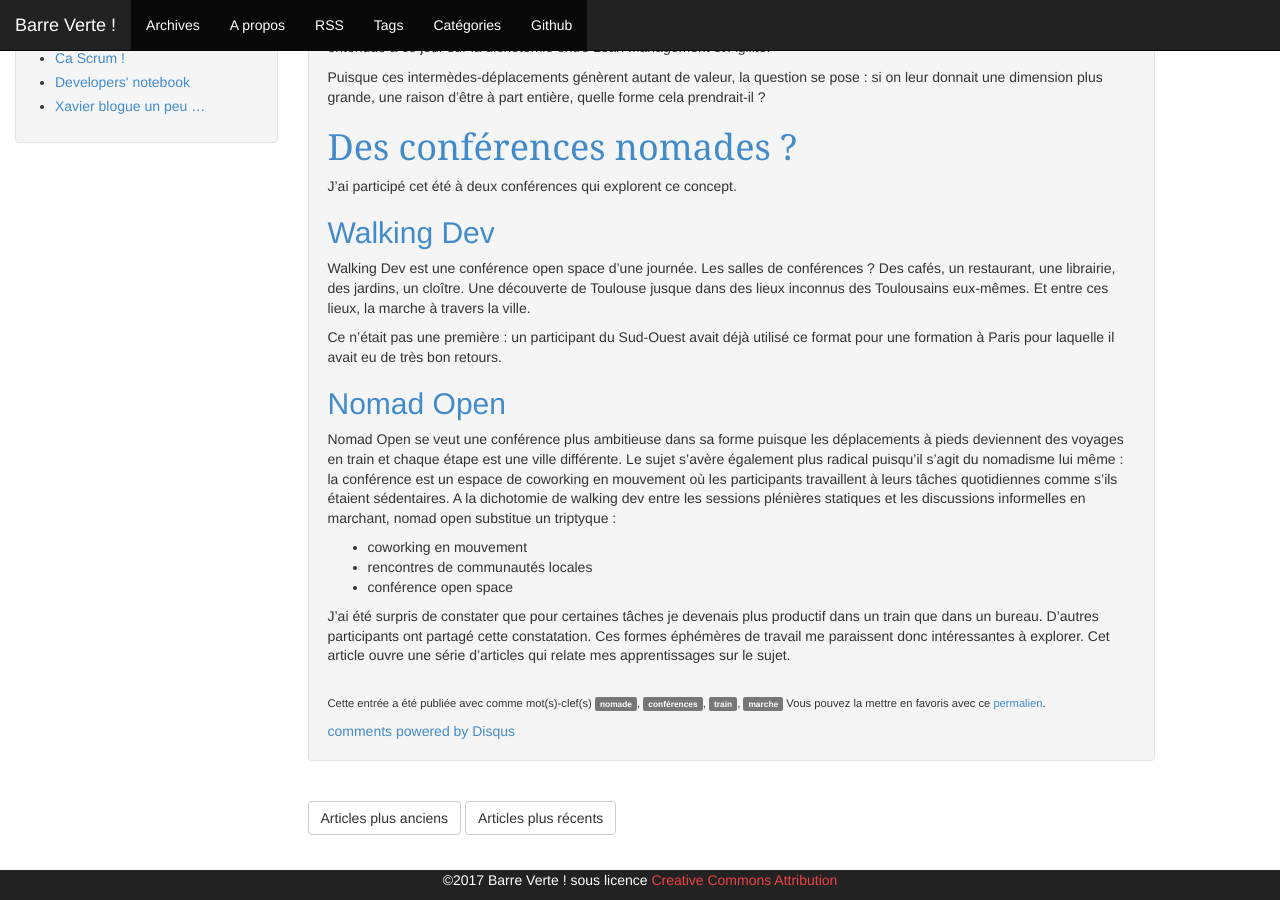
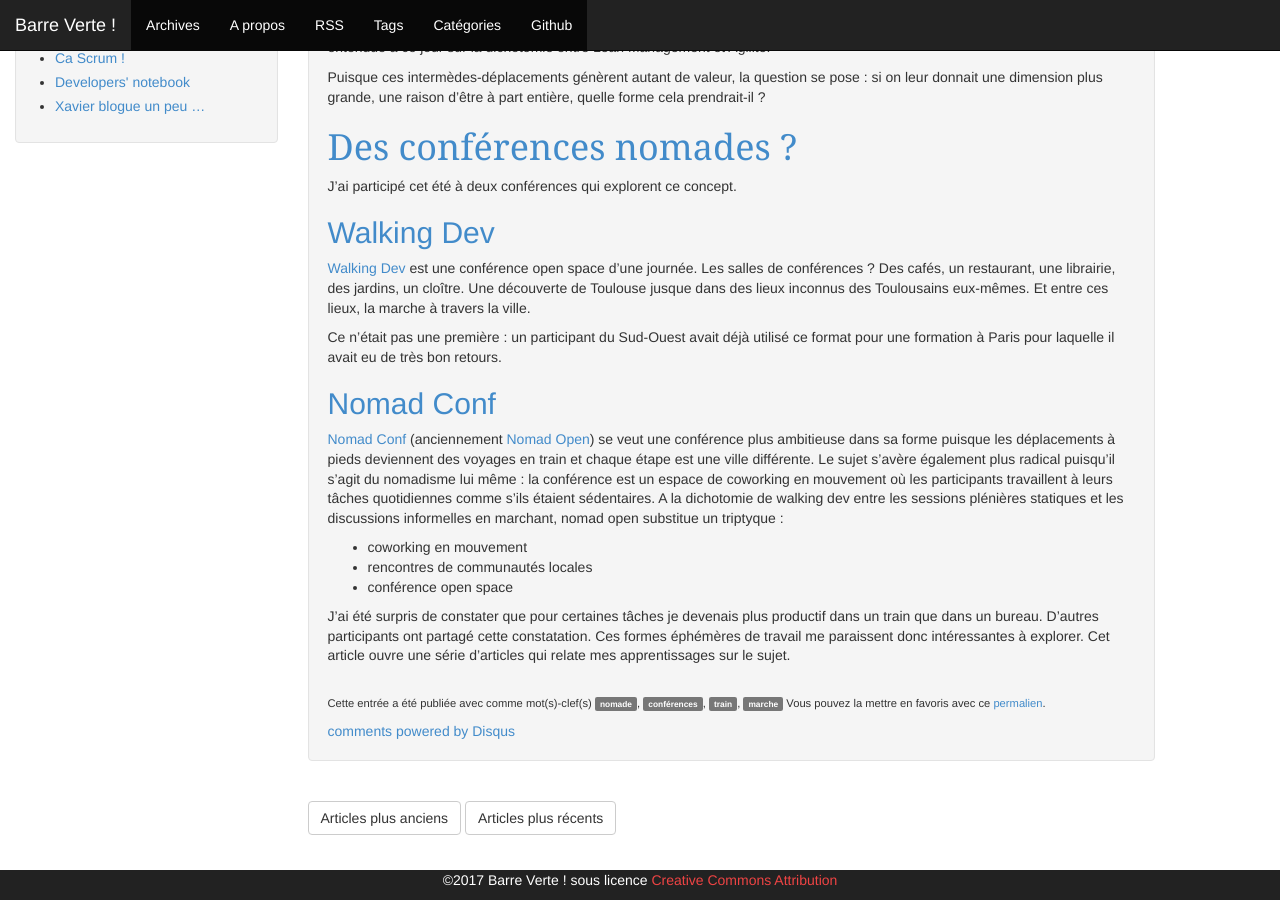
Before and after one commit to MichaelBitard/barreverte.github.io, a Jekyll site: the page built from _posts/2017-09-18-nomadisme_numerique.md, in a window 1280 px wide and 900 px high, scrolled down 617 px. Built offline with Jekyll 4.4.1, drawn with Linux system fonts in a browser that asks for light colours; comment, search, counter and statistics services are not loaded.

Commit message:
Ajoute des liens

```diff
--- a/_posts/2017-09-18-nomadisme_numerique.md
+++ b/_posts/2017-09-18-nomadisme_numerique.md
@@ -34,15 +34,16 @@ Puisque ces intermèdes-déplacements génèrent autant de valeur, la question s
 
 J'ai participé cet été à deux conférences qui explorent ce concept.
 
-## Walking Dev
+## [Walking Dev](https://github.com/walkingdev/permagilite)
 
-Walking Dev est une conférence open space d'une journée. Les salles de conférences ? Des cafés, un restaurant, une librairie, des jardins, un cloître. Une découverte de Toulouse jusque dans des lieux inconnus des Toulousains eux-mêmes. Et entre ces lieux, la marche à travers la ville.
+[Walking Dev](https://github.com/walkingdev/permagilite) est une conférence open space d'une journée. Les salles de conférences ? Des cafés, un restaurant, une librairie, des jardins, un cloître. Une découverte de Toulouse jusque dans des lieux inconnus des Toulousains eux-mêmes. Et entre ces lieux, la marche à travers la ville.
 
 Ce n'était pas une première : un participant du Sud-Ouest avait déjà utilisé ce format pour une formation à Paris pour laquelle il avait eu de très bon retours.
 
-## Nomad Open
+## [Nomad Conf](http://nomadconf.eu)
 
-Nomad Open se veut une conférence plus ambitieuse dans sa forme puisque les déplacements à pieds deviennent des voyages en train et chaque étape est une ville différente. Le sujet s'avère également plus radical puisqu'il s'agit du nomadisme lui même : la conférence est un espace de coworking en mouvement où les participants travaillent à leurs tâches quotidiennes comme s'ils étaient sédentaires. A la dichotomie de walking dev entre les sessions plénières statiques et les discussions informelles en marchant, nomad open substitue un triptyque :
+[Nomad Conf](http://nomadconf.eu) (anciennement [Nomad Open](http://nomadconf.eu))
+se veut une conférence plus ambitieuse dans sa forme puisque les déplacements à pieds deviennent des voyages en train et chaque étape est une ville différente. Le sujet s'avère également plus radical puisqu'il s'agit du nomadisme lui même : la conférence est un espace de coworking en mouvement où les participants travaillent à leurs tâches quotidiennes comme s'ils étaient sédentaires. A la dichotomie de walking dev entre les sessions plénières statiques et les discussions informelles en marchant, nomad open substitue un triptyque :
 
 - coworking en mouvement
 - rencontres de communautés locales
```
